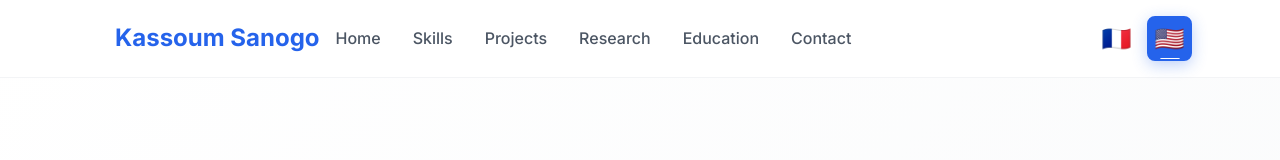
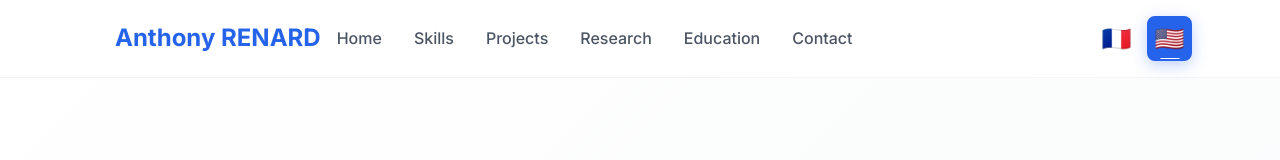
Before and after one commit to IAnthonyRenard/myWebsite, a plain HTML site: page index.html in a window 1280 px wide. Shown: the top 160 px of the page. Drawn offline with nearby package versions, Linux system fonts and the light colour scheme.

Commit message:
Name updated

```diff
--- a/index.html
+++ b/index.html
@@ -15,7 +15,7 @@
         <div class="nav-container">
             <div class="nav-brand">
                 <img src="images/photo.png" alt="Anthony RENARD" class="nav-profile-img">
-                Kassoum Sanogo
+                Anthony RENARD
             </div>
             <ul class="nav-menu">
                 <li><a href="#accueil" class="nav-link" data-lang="nav-home">Home</a></li>
```
